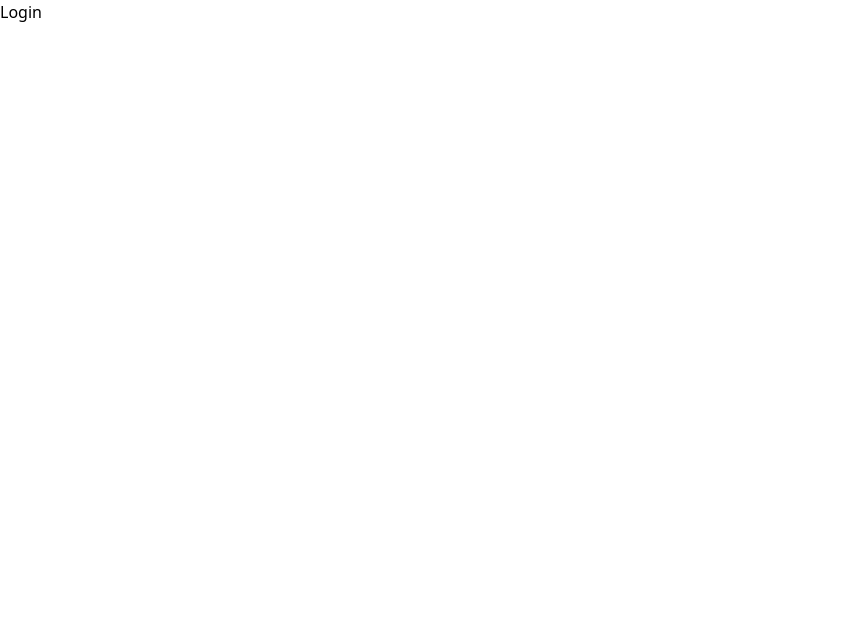
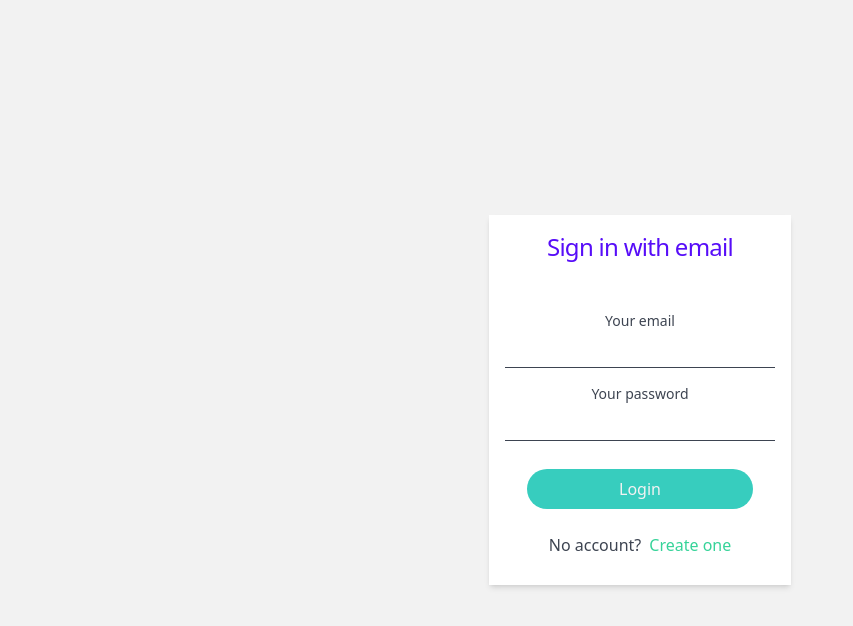
Before and after one commit to tuhinsaud4614/graphql-blog, a Next.js app in the folder frontend-web/: page /account/login in a window 1280 px wide. Shown: the top 626 px of the page, without its empty margins (0-853 px from the left). Built offline with nearby package versions, Linux system fonts and the light colour scheme.

Commit message:
Page:Login
Create Login page  components created

```diff
--- /dev/null
+++ b/frontend-web/components/account/Container.tsx
@@ -0,0 +1,26 @@
+import { ReactNode } from "react";
+
+const className = {
+  root: "h-screen w-screen flex items-center justify-center bg-base-200",
+  container: "w-[18.875rem] p-4 shadow-md bg-base-100",
+  main: "flex flex-col items-center justify-center",
+  title: "tracking-[-0.03em] text-[1.5rem] leading-8 text-primary",
+};
+
+interface Props {
+  title: string;
+  children: ReactNode;
+}
+
+export default function Container({ children, title }: Props) {
+  return (
+    <section className={className.root}>
+      <div className={className.container}>
+        <main className={className.main}>
+          <h2 className={className.title}>{title}</h2>
+          {children}
+        </main>
+      </div>
+    </section>
+  );
+}
--- /dev/null
+++ b/frontend-web/components/account/Form.tsx
@@ -0,0 +1,38 @@
+import Link from "next/link";
+import { ComponentPropsWithoutRef, Fragment } from "react";
+
+const className = {
+  form: "mt-12 w-full",
+  linkText: "my-3 flex items-center justify-center text-neutral",
+  link: "ml-2 text-success hover:text-success-content active:scale-95",
+};
+
+interface Props extends ComponentPropsWithoutRef<"form"> {
+  changeText: string;
+  changeLink: string;
+  changeLinkText: string;
+}
+
+export default function Form({
+  changeLink,
+  changeLinkText,
+  changeText,
+  children,
+  ...rest
+}: Props) {
+  return (
+    <Fragment>
+      <form {...rest} className={className.form}>
+        {children}
+        <div className={className.linkText}>
+          {changeText}
+          <Link href={changeLink} passHref>
+            <a aria-label={changeLinkText} className={className.link}>
+              {changeLinkText}
+            </a>
+          </Link>
+        </div>
+      </form>
+    </Fragment>
+  );
+}
--- /dev/null
+++ b/frontend-web/components/account/FormControl.tsx
@@ -0,0 +1,79 @@
+import classNames from "classnames";
+import { ComponentPropsWithRef, ReactNode } from "react";
+import { BsInfoCircle } from "react-icons/bs";
+
+const className = {
+  formControl: "flex flex-col items-center justify-center w-full",
+  formLabel: "mb-3 text-sm",
+  formInputBox: "relative border-b flex items-center w-[inherit]",
+  formInput:
+    "text-neutral leading-6 min-w-0 basis-full bg-transparent outline-none border-0 text-center",
+  errIcon: "text-error ml-2",
+  error: "mt-2 text-sm text-error",
+};
+
+interface Props extends ComponentPropsWithRef<"input"> {
+  title: string;
+  valid?: boolean;
+  errorText?: ReactNode;
+  classes?: {
+    root?: string;
+    label?: string;
+    box?: string;
+    input?: string;
+    errIcon?: string;
+    errText?: string;
+  };
+}
+
+export default function FormControl({
+  title,
+  id,
+  className: cls,
+  classes,
+  valid = true,
+  errorText,
+  ...rest
+}: Props) {
+  return (
+    <div className={classNames(className.formControl, classes?.root)}>
+      <label
+        htmlFor={id}
+        className={classNames(
+          className.formLabel,
+          classes?.label,
+          valid ? "text-neutral" : "text-error"
+        )}
+      >
+        {title}
+      </label>
+      <div
+        className={classNames(
+          className.formInputBox,
+          classes?.box,
+          valid ? "border-neutral" : "border-error"
+        )}
+      >
+        <input
+          {...rest}
+          className={classNames(className.formInput, classes?.input, cls)}
+          id={id}
+        />
+        {!valid && (
+          <BsInfoCircle
+            size={16}
+            className={classNames(className.errIcon, classes?.errIcon)}
+          />
+        )}
+      </div>
+      {!valid && errorText && (
+        <p
+          className={classNames(className.error, classes?.errText)}
+          role="alert"
+        >
+          {errorText}
+        </p>
+      )}
+    </div>
+  );
+}
--- /dev/null
+++ b/frontend-web/components/account/index.ts
@@ -0,0 +1,3 @@
+export { default as FormContainer } from "./Container";
+export { default as Form } from "./Form";
+export { default as FormControl } from "./FormControl";
--- a/frontend-web/pages/account/login/index.tsx
+++ b/frontend-web/pages/account/login/index.tsx
@@ -1,7 +1,62 @@
 import type { NextPageWithLayout } from "@types";
+import { Form, FormContainer, FormControl } from "components/account";
+import { Fragment, ReactElement, useId } from "react";
+
+const className = {
+  control: "mb-4",
+  btnContainer: "flex justify-center py-3",
+  btn: "w-[14.125rem] outline-none border-0 px-5 py-2 rounded-full inline-block bg-accent hover:bg-accent-focus text-base-200 hover:text-base-100 active:scale-95",
+};
 
 const Login: NextPageWithLayout = () => {
-  return <div>Login</div>;
+  const emailId = useId();
+  const passwordId = useId();
+  return (
+    <Fragment>
+      <Form
+        changeLink="/account/register"
+        changeLinkText="Create one"
+        changeText="No account?"
+        onSubmit={(e) => {
+          e.preventDefault();
+        }}
+      >
+        <FormControl
+          classes={{ root: className.control }}
+          id={emailId}
+          title="Your email"
+          name="email"
+          aria-label="email"
+          aria-invalid="true"
+          aria-describedby="error"
+          type="text"
+          // valid={false}
+          errorText="Please enter a valid email address."
+        />
+        <FormControl
+          classes={{ root: className.control }}
+          id={passwordId}
+          title="Your password"
+          name="password"
+          aria-label="password"
+          aria-invalid="true"
+          aria-describedby="error"
+          type="password"
+          // valid={false}
+          errorText="Please enter a valid password."
+        />
+        <div className={className.btnContainer}>
+          <button type="submit" aria-label="Register" className={className.btn}>
+            Login
+          </button>
+        </div>
+      </Form>
+    </Fragment>
+  );
+};
+
+Login.getLayout = (page: ReactElement) => {
+  return <FormContainer title="Sign in with email">{page}</FormContainer>;
 };
 
 export default Login;
--- a/frontend-web/tsconfig.json
+++ b/frontend-web/tsconfig.json
@@ -17,7 +17,6 @@
     "baseUrl": ".",
     "paths": {
       "@component": ["components"],
-      "@component/home": ["components/home"],
       "@types": ["utils/types"],
       "@hooks": ["hooks"]
       // "@component/about-us": ["components/about-us"],
```
